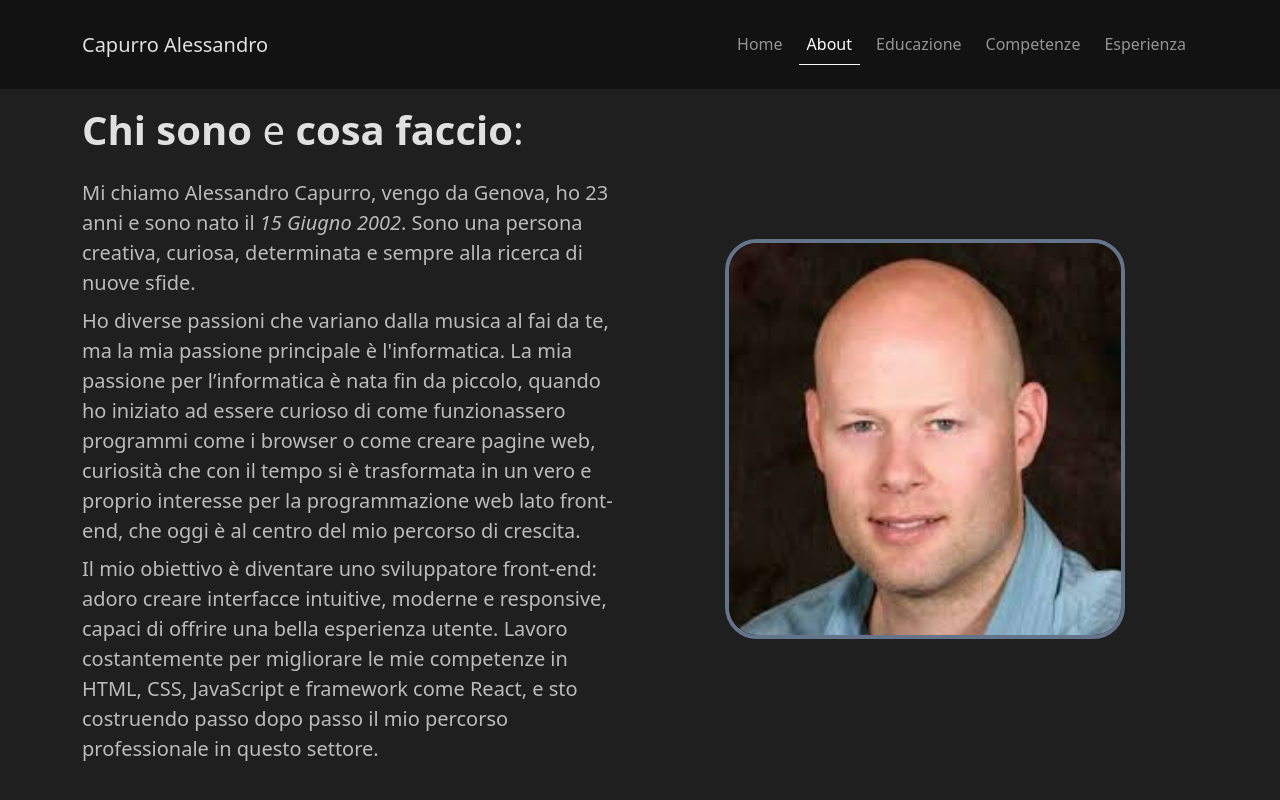
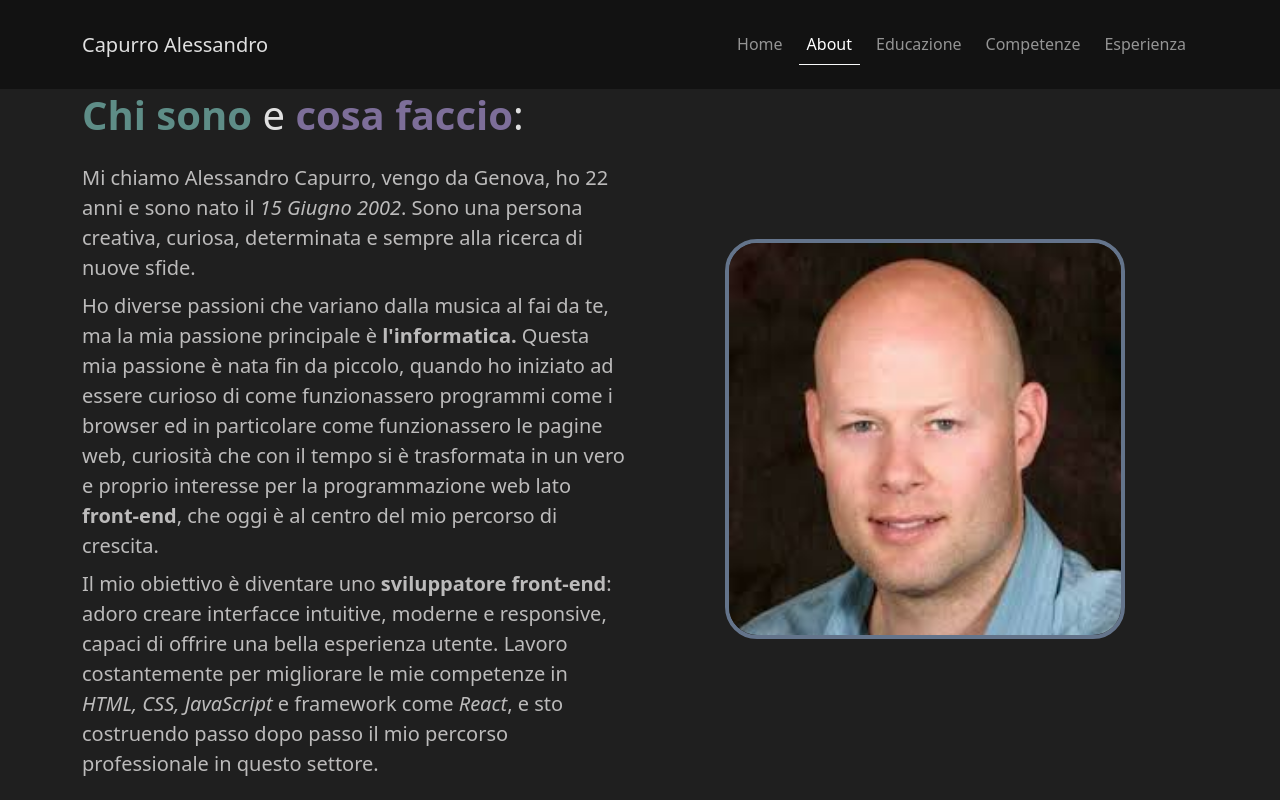
Before and after one commit to capurrooalessandro/PortfolioWebsite, a React (Vite) app in the folder PortfolioWebsite/: page /home in a window 1280 px wide. Both pictures are taken after a click on the link "About". Shown: the part 50-850 px from the top of the page. Built offline with nearby package versions, Linux system fonts and the light colour scheme.

Commit message:
added age and year calculator functions

```diff
--- a/PortfolioWebsite/src/components/pages/about.jsx
+++ b/PortfolioWebsite/src/components/pages/about.jsx
@@ -9,38 +9,29 @@ import { Typewriter } from 'react-simple-typewriter'
 import CurriculumVitae from "/media/files/curriculumVitae.pdf";
 import Picture from "/media/images/smusi.jpg"
 
+export var currentYear = new Date().getFullYear();
+
 export default function showAboutPage() {
-    var currentDay = new Date("Jan 1 2025").getDate();
-    var currentYear = new Date("Jan 1 2025").getFullYear();
-    var currentMonth = new Date("Jan 1 2025").getUTCMonth();
-    var currentDate = currentDay + " " + currentMonth + " " + currentYear;
-    var birthdayDate = "Jun 15 " + currentYear;
-    console.log("year: " + currentYear)
-    console.log("day: " + currentDay)
-    console.log("month: " + currentMonth)
-    console.log("current date:" + currentDate)
-    console.log(birthdayDate)
+    var currentDay = new Date().getDate();
+    var currentMonth = new Date().getMonth();
     const [birthYear, setbirthYear] = useState(2002);
     const [age, setAge] = useState();
-    const [ScreenSizeLg] = useState(window.innerWidth <= 991)
-    const [ResizePhotoXxl, setResizePhotoXxl] = useState(window.innerWidth <= 1399)
-    const [ResizePhotoMd, setResizePhotoMd] = useState(window.innerWidth <= 767)
 
     const getAge = () => {
-        while (birthdayDate != currentDay) {
-            if (birthdayDate == "Jun 15 " + currentYear || currentMonth <= 5 && currentMonth >= 11) {
+        if (currentDay >= 15 && currentMonth >= 5) {
             var theAge = currentYear - birthYear;
             console.log(theAge)
             setAge(theAge);
-                break
-            } else if (currentMonth <= 11 && currentMonth >= 5) {
+        } else {
             var theAge = currentYear - birthYear - 1;
             console.log(theAge)
             setAge(theAge);
         }
-            break;
     }
-    }
+
+    const [ScreenSizeLg] = useState(window.innerWidth <= 991)
+    const [ResizePhotoXxl, setResizePhotoXxl] = useState(window.innerWidth <= 1399)
+    const [ResizePhotoMd, setResizePhotoMd] = useState(window.innerWidth <= 767)
 
     useEffect(() =>{
         const handleResize = () => {
@@ -59,22 +50,28 @@ export default function showAboutPage() {
         <div className='container'>
             <div className="row my-lg-0 my-5">
                 <div id='leftCol' className={`col-lg-6 mb-lg-0 mb-4 py-lg-3 ${ScreenSizeLg ? "" : "left-col-hidden"}`}>
-                    <h1 className='fw-bold mb-lg-4 mb-4 mt-lg-2'>
-                        Chi sono <span className="fw-normal">e</span> cosa faccio<span className="fw-normal">:</span>
+                    <h1 className='fw-normal mb-lg-4 mb-4 mt-lg-2'>
+                        <span className="fw-bold fc-teal">Chi sono</span> e <span className="fw-bold fc-purple">cosa faccio</span>:
                     </h1>
                     <p className='fs-5 fw-normal mb-lg-2 mb-3'>
                         Mi chiamo <span className='fw-medium'>Alessandro Capurro</span>, vengo da <span className="fw-medium">
                         Genova</span>, ho <span className="fw-medium">{age}</span> anni e sono nato il <span className='fw-medium fst-italic'>
                         15 Giugno 2002</span>. Sono una persona creativa, curiosa, determinata e sempre alla ricerca di nuove sfide.
                     </p>
-                    <p className='fs-5 fw-normal mb-lg-2 mb-3'>Ho diverse passioni che variano dalla musica al fai da te, ma la
-                    mia passione principale è l'informatica. La mia passione per l’informatica è nata fin da piccolo, quando
-                    ho iniziato ad essere curioso di come funzionassero programmi come i browser o come creare pagine web,
-                    curiosità che con il tempo si è trasformata in un vero e proprio interesse per la programmazione web
-                    lato front-end, che oggi è al centro del mio percorso di crescita. </p>
-                    <p className='fs-5 fw-normal'>Il mio obiettivo è diventare uno sviluppatore front-end: adoro creare interfacce intuitive, moderne e responsive,
-                    capaci di offrire una bella esperienza utente. Lavoro costantemente per migliorare le mie competenze in HTML, CSS,
-                    JavaScript e framework come React, e sto costruendo passo dopo passo il mio percorso professionale in questo settore.
+                    <p className='fs-5 fw-normal mb-lg-2 mb-3'>
+                        Ho diverse passioni che variano dalla musica al fai da te, ma la mia passione principale è
+                        <span className='fw-bold'> l'informatica.</span> Questa mia passione è nata fin da piccolo,
+                        quando ho iniziato ad essere curioso di come funzionassero programmi come i browser ed in
+                        particolare come funzionassero le pagine web, curiosità che con il tempo si è trasformata in
+                        un vero e proprio interesse per la programmazione web lato <span className="fw-bold">front-end</span>,
+                        che oggi è al centro del mio percorso di crescita.
+                    </p>
+                    <p className='fs-5 fw-normal'>
+                        Il mio obiettivo è diventare uno <span className="fw-bold">sviluppatore front-end</span>:
+                        adoro creare interfacce intuitive, moderne e responsive, capaci di offrire una bella esperienza utente.
+                        Lavoro costantemente per migliorare le mie competenze in <span className="fw-medium fst-italic">HTML, CSS,
+                        JavaScript</span> e framework come <span className="fw-medium fst-italic"> React</span>, e sto costruendo
+                        passo dopo passo il mio percorso professionale in questo settore.
                     </p>
                 </div>
                 <div id='rightCol' className={`col-lg-6 d-flex align-items-center justify-content-center p-0 ${ScreenSizeLg ? "" : "right-col-hidden"}`}>
--- a/PortfolioWebsite/src/components/portfolioMain.jsx
+++ b/PortfolioWebsite/src/components/portfolioMain.jsx
@@ -1,4 +1,5 @@
 import viteLogo from '/vite.svg'
+import { currentYear } from './pages/about.jsx'
 import { FontAwesomeIcon } from "@fortawesome/react-fontawesome"
 import { faBars } from '@fortawesome/free-solid-svg-icons'
 import TextPage from "./pages/test.jsx"
@@ -6,7 +7,29 @@ import HomePage from "./pages/home.jsx"
 import AboutPage from './pages/about.jsx'
 import { useEffect, useState } from "react";
 
+export const showCols = () => {
+    var leftCol = document.getElementById("leftCol")
+    var rightCol = document.getElementById("rightCol")
+
+    setTimeout(()=> {
+        leftCol.classList.remove("left-col-hidden")
+        rightCol.classList.remove("right-col-hidden")
+        leftCol.classList.add("col-show-anim")
+        rightCol.classList.add("col-show-anim")
+    }, 100)
+    setTimeout(() => {
+        leftCol.classList.remove("col-show-anim")
+        rightCol.classList.remove("col-show-anim")
+    }, 1300);
+};
+
+
 export default function showPortfolioMain() {
+
+    //////////////////////////////////
+    /// Hander code for screen size
+    //////////////////////////////////
+
     const [ScreenSizeLg, setScreenSizeLg] = useState(window.innerWidth <= 991)
 
     useEffect(() =>{
@@ -17,6 +40,15 @@ export default function showPortfolioMain() {
         window.addEventListener("resize", handleResize);
         return () => window.removeEventListener("resize", handleResize);
     }, []);
+
+    //////////////////////////////////////
+    /// Hander code for screen size end
+    //////////////////////////////////////
+
+
+    ////////////////////////////////////////////////////////////
+    /// Code for various functions (animations, scroll, etc.)
+    ////////////////////////////////////////////////////////////
 
     const scrollToTop = () => {
         if (window.innerWidth >= 991) {
@@ -49,8 +81,14 @@ export default function showPortfolioMain() {
             navbarCollapse.click();
         }
     }
+
+    ////////////////////////////////////
+    /// Code for various functions end
+    ////////////////////////////////////
+
+
     //////////////////////////
-    //Page navigation code
+    /// Page navigation code
     //////////////////////////
 
     const getCurrentPage = () => {
@@ -125,11 +163,16 @@ export default function showPortfolioMain() {
     }, [subpage]);
 
     if (subpage === null) return null;
+
+    ///////////////////////////////
+    /// Page navigation code end
+    ///////////////////////////////
+
     return(
         <div onLoad={() => scrollToTop()}>
             <nav className="navbar navbar-expand-lg sticky-top p-4" data-bs-theme="dark">
                 <div className="container-lg">
-                    <a className="navbar-brand" onClick={() => handleNavigation("home")}>Capurro Alessandro</a>
+                    <a className="navbar-brand fw-medium" onClick={() => handleNavigation("home")}>Capurro Alessandro</a>
                     <button className="navbar-toggler" type="button" data-bs-toggle="collapse"
                         data-bs-target="#navbarCollapse" aria-controls="navbarCollapse"
                         aria-expanded="false" aria-label="Toggle navigation">
@@ -137,45 +180,29 @@ export default function showPortfolioMain() {
                     </button>
                     <div className="collapse navbar-collapse d-lg-flex justify-content-md-end text-center" id="navbarCollapse">
                         <div className="navbar-nav mt-lg-0 mt-3">
-                            <a className={`nav-link mx-lg-1 ${subpage === "home" ? `active ${ScreenSizeLg ? "" : "border-bottom border-light"}` : ""}`} onClick={() => handleNavigation("home")}>Home</a>
+                            <a className={`nav-link mx-lg-1 ${subpage === "home" ? `active fw-medium ${ScreenSizeLg ? "" : "border-bottom border-light"}` : ""}`} onClick={() => handleNavigation("home")}>Home</a>
                             <div className="border-bottom d-lg-none d-block my-2"></div>
-                            <a className={`nav-link mx-lg-1 ${subpage === "about" ? `active ${ScreenSizeLg ? "" : "border-bottom border-light"}` : ""}`} onClick={() => handleNavigation("about")}>About</a>
+                            <a className={`nav-link mx-lg-1 ${subpage === "about" ? `active fw-medium ${ScreenSizeLg ? "" : "border-bottom border-light"}` : ""}`} onClick={() => handleNavigation("about")}>About</a>
                             <div className="border-bottom d-lg-none d-block my-2"></div>
-                            <a className={`nav-link mx-lg-1 ${subpage === "educazione" ? `active ${ScreenSizeLg ? "" : "border-bottom border-light"}` : ""}`} onClick={() => handleNavigation("educazione")}>Educazione</a>
+                            <a className={`nav-link mx-lg-1 ${subpage === "educazione" ? `active fw-medium ${ScreenSizeLg ? "" : "border-bottom border-light"}` : ""}`} onClick={() => handleNavigation("educazione")}>Educazione</a>
                             <div className="border-bottom d-lg-none d-block my-2"></div>
-                            <a className={`nav-link mx-lg-1 ${subpage === "competenze" ? `active ${ScreenSizeLg ? "" : "border-bottom border-light"}` : ""}`} onClick={() => handleNavigation("competenze")}>Competenze</a>
+                            <a className={`nav-link mx-lg-1 ${subpage === "competenze" ? `active fw-medium ${ScreenSizeLg ? "" : "border-bottom border-light"}` : ""}`} onClick={() => handleNavigation("competenze")}>Competenze</a>
                             <div className="border-bottom d-lg-none d-block my-2"></div>
-                            <a className={`nav-link mx-lg-1 ${subpage === "esperienza" ? `active ${ScreenSizeLg ? "" : "border-bottom border-light"}` : ""}`} onClick={() => handleNavigation("esperienza")}>Esperienza</a>
+                            <a className={`nav-link mx-lg-1 ${subpage === "esperienza" ? `active fw-medium ${ScreenSizeLg ? "" : "border-bottom border-light"}` : ""}`} onClick={() => handleNavigation("esperienza")}>Esperienza</a>
                         </div>
                     </div>
                 </div>
             </nav>
-            <div id='section' className={`container-fluid ${ScreenSizeLg ? "" : "min-vh-100"} ${subpage === "home" || subpage === "about" ? "d-flex align-items-center" : ""} `}  data-bs-theme="dark">
+            <div id='section' className={`container-fluid ${subpage != "home" && ScreenSizeLg ? "" : "min-vh-100"} ${subpage === "home" || subpage === "about" ? "d-flex align-items-center" : ""} `} data-bs-theme="dark">
                 {subpage === "home" && <HomePage/>}
                 {subpage === "about" && <AboutPage/>}
                 {subpage === "competenze" && <TextPage/>}
                 {subpage === "educazione" && <TextPage/>}
                 {subpage === "esperienza" && <TextPage/>}
             </div>
-            <footer className='p-5 text-center'>
-                © Capurro Alessandro 2025, tutti i diritti riservati.
+            <footer className='p-5 text-center fw-medium'>
+                © {currentYear} Capurro Alessandro, tutti i diritti riservati.
             </footer>
         </div>
     )
 }
-
-export const showCols = () => {
-    var leftCol = document.getElementById("leftCol")
-    var rightCol = document.getElementById("rightCol")
-
-    setTimeout(()=> {
-        leftCol.classList.remove("left-col-hidden")
-        rightCol.classList.remove("right-col-hidden")
-        leftCol.classList.add("col-show-anim")
-        rightCol.classList.add("col-show-anim")
-    }, 100)
-    setTimeout(() => {
-        leftCol.classList.remove("col-show-anim")
-        rightCol.classList.remove("col-show-anim")
-    }, 1300);
-};
--- a/PortfolioWebsite/src/main.css
+++ b/PortfolioWebsite/src/main.css
@@ -10,7 +10,7 @@ body{
     background-color: #1F1F1F
 }
 
-h1, h2, h3, h4, h5, .navbar-brand, .navbar-brand:hover{
+h1, h2, h3, h4, h5, h6{
     color: #E0E0E0;
 }
 
@@ -18,8 +18,19 @@ p, footer{
     color: #bcbbbb;
 }
 
-a.nav-link, a.navbar-brand{
+a.nav-link{
     cursor: pointer;
+}
+
+a.navbar-brand{
+    cursor: pointer;
+    color:#E0E0E0;
+    transition: color 0.2s ease-in-out;
+}
+
+a.navbar-brand:hover{
+    color:#bcbbbb;
+    transition: color 0.2s ease-in-out;
 }
 
 span.fc-purple{
@@ -49,6 +60,13 @@ a.social-btn{
     --bs-btn-hover-color: #1F1F1F;
 }
 
+a.cv-btn:hover{
+    span.icon-color{
+        color: #7D6E99;
+        transition: color 0.3s;
+    }
+}
+
 a.cv-btn{
     --bs-btn-bg: #7D6E99;
     --bs-btn-border-color: #7D6E99;
@@ -58,6 +76,10 @@ a.cv-btn{
     --bs-btn-hover-color: #bcbbbb;
     --bs-btn-hover-border-color: #7D6E99;
     --bs-btn-color: #121212;
+    span.icon-color{
+        color: #121212;
+        transition: color 0.3s;
+    }
 }
 
 div#section{
@@ -65,16 +87,16 @@ div#section{
 }
 
 div.left-col-hidden{
-    transform: translateX(-3000px) ;
+    transform: translateX(-1200%) ;
 }
 
 div.right-col-hidden{
-    transform: translateX(3000px) ;
+    transform: translateX(1200%) ;
 }
 
 div.col-show-anim{
     transform: translateX(0%) ;
-    transition: transform 1.0s ease-out;
+    transition: transform 1s ease-out;
 }
 
 div.right-col-show, div.left-col-show{
@@ -82,11 +104,11 @@ div.right-col-show, div.left-col-show{
 }
 
 div.left-col-hide{
-    transform: translateX(-3000px) ;
+    transform: translateX(-1200%) ;
     transition: transform 1.6s ease-in;
 }
 
 div.right-col-hide{
-    transform: translateX(3000px) ;
+    transform: translateX(1200%) ;
     transition: transform 1.6s ease-in;
 }
```
Lines whose indentation alone changed are shown as unchanged.
